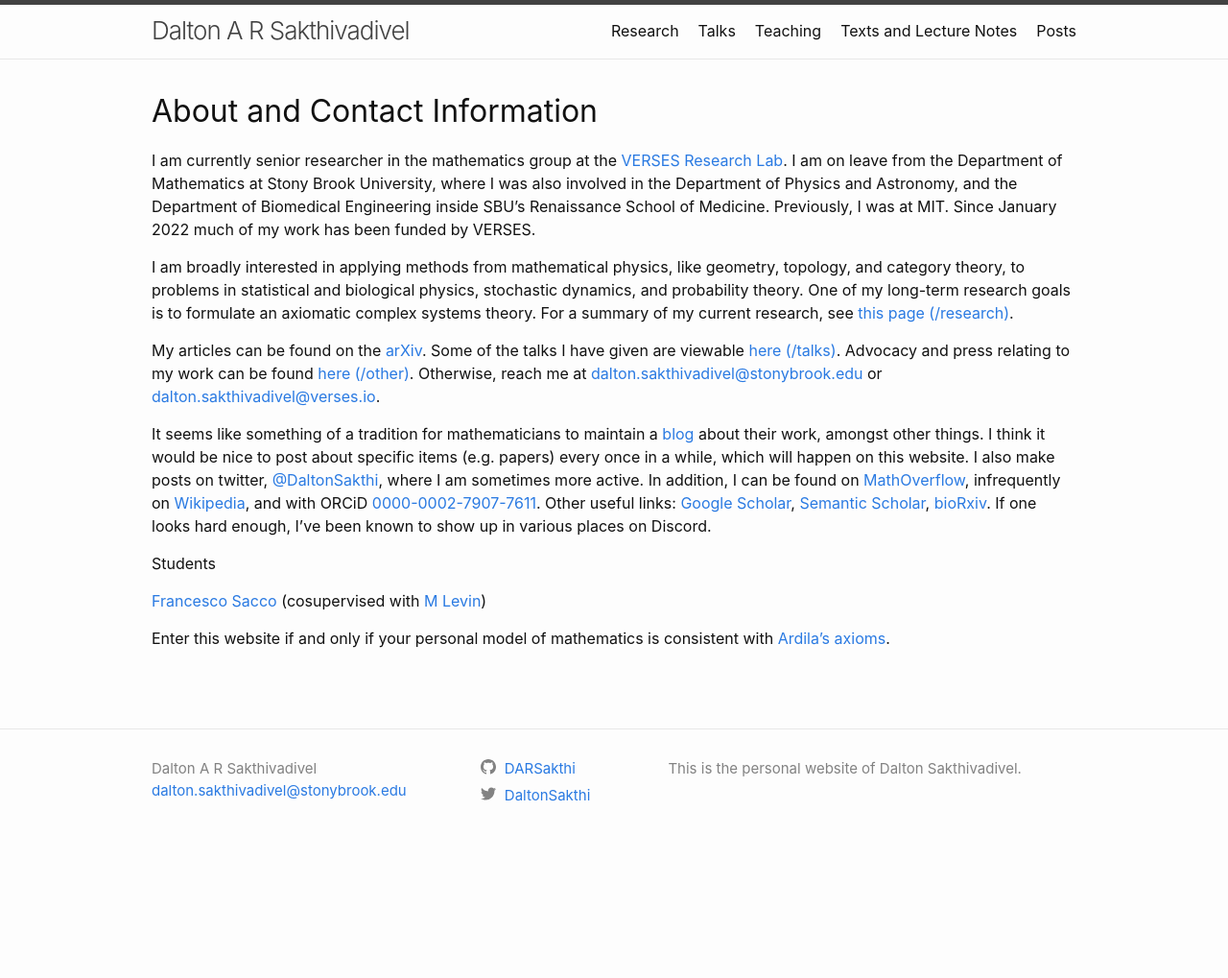
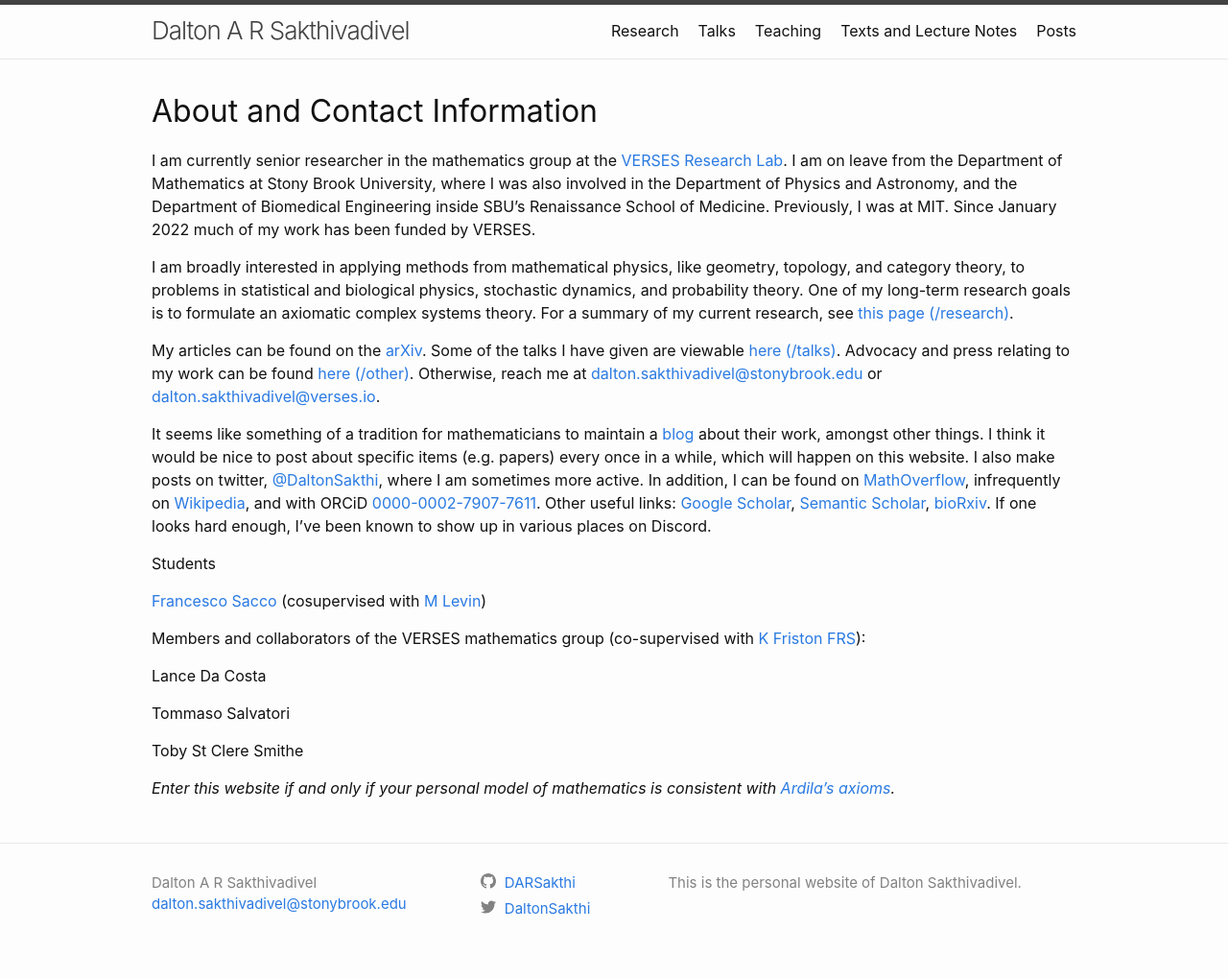
Before and after one commit to DARSakthi/DARSakthi.github.io, a Jekyll site: the page built from index.markdown, in a window 1280 px wide. Shown: the whole page at 96% size. Built offline with Jekyll 4.4.1, drawn with Linux system fonts in a browser that asks for light colours; before the commit the page ends 900 px from its top, so only the background shows below that.

Commit message:
Added personnel

```diff
--- a/index.markdown
+++ b/index.markdown
@@ -18,4 +18,14 @@ Students
 
 [Francesco Sacco](https://francesco215.github.io) (cosupervised with [M Levin](https://en.wikipedia.org/wiki/Michael_Levin_(biologist)))
 
-Enter this website if and only if your personal model of mathematics is consistent with [Ardila's axioms](http://fardila.com).
+Members and collaborators of the VERSES mathematics group (co-supervised with [K Friston FRS](https://en.wikipedia.org/wiki/Karl_J._Friston)):
+
+Lance Da Costa
+
+Tommaso Salvatori
+
+Toby St Clere Smithe
+
+
+
+_Enter this website if and only if your personal model of mathematics is consistent with [Ardila's axioms](http://fardila.com)._
```
